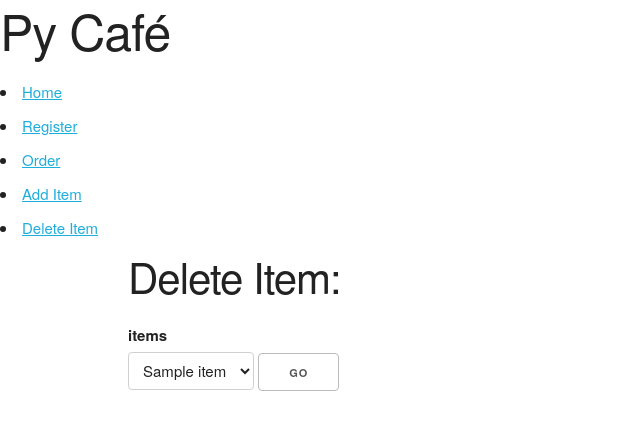
After one commit to python-401d11/py_cafe, a Flask app: page /item/delete in a window 1280 px wide. The commit adds this page. Shown: the top 430 px of the page, without its empty margins (0-640 px from the left). Run offline with Flask 2, Linux system fonts and the light colour scheme; tables that the repository leaves empty hold one stand-in row (values such as "Sample post").

Commit message:
delete kind of working

```diff
--- a/src/forms.py
+++ b/src/forms.py
@@ -38,9 +38,10 @@ class UpdateItemsForm(FlaskForm):
     count =  StringField('count',validators=[DataRequired()])
     def __init__(self,*args, **kwargs):
         super().__init__(*args,**kwargs)
-        self.items.choices = [str(item.id,item.name)for item in Item.query.all()]
+        self.items.choices = [(str(item.id),item.name)for item in Item.query.all()]
+
 class DeleteForm(FlaskForm):
-    name =SelectField('name')
+    items =SelectField('items')
     def __init__(self,*args, **kwargs):
         super().__init__(*args,**kwargs)
-        self.items.choices = [str(item.id,item.name)for item in Item.query.all()]
+        self.items.choices = [(str(item.id),item.name)for item in Item.query.all()]
--- a/src/routes.py
+++ b/src/routes.py
@@ -53,10 +53,16 @@ def add_items():
 
     return render_template('auth/add_items.html', form=form)
 
-@app.route('/item/delete', methods=['POST']) # this is a DELETE
+@app.route('/item/delete', methods=['GET','POST']) # this is a DELETE
 def delete_items():
     form = DeleteForm()
-    pass
+    if form.validate_on_submit():
+        name = form.data['items']
+        item = Item.query.filter_by(name='name').first()
+        db.session.delete(item)
+        db.session.commit()
+    items= Item.query.all()
+    return render_template('auth/delete_items.html', form=form, items=items)
 
 @app.route('/item/update', methods=['POST']) # this is a PUT
 def update_items():
--- a/src/templates/auth/add_items.html
+++ b/src/templates/auth/add_items.html
@@ -17,4 +17,5 @@
         <input type="submit" name="add_item" id="add_item" value = "Go">
     </form>
 </div>
+
 {% endblock content %}
--- /dev/null
+++ b/src/templates/auth/delete_items.html
@@ -0,0 +1,17 @@
+{% extends "base.html" %}
+
+{% block title %}
+<title>Delete Items</title>
+{% endblock title %}
+
+
+{% block content %}
+<div class="container">
+        <h2>Delete Item:</h2>
+        <form action="{{ url_for(".delete_items") }}" method = "POST">
+            {{ form.hidden_tag() }}
+            {{ form.items.label }}{{ form.items()}}
+            <input type="submit" name="delete_items" id="delete_items" value = "Go">
+        </form>
+    </div>
+{% endblock content %}
--- a/src/templates/base.html
+++ b/src/templates/base.html
@@ -17,6 +17,7 @@
                     <li><a href="{{url_for(".register")}}">Register</a></li>
                     <li><a href="{{url_for(".order") }}">Order</a></li>
                     <li><a href="{{url_for(".add_items") }}">Add Item</a></li>
+                    <li><a href="{{url_for(".delete_items") }}">Delete Item</a></li>
                 </nav>
             </header>
             <main>
```
